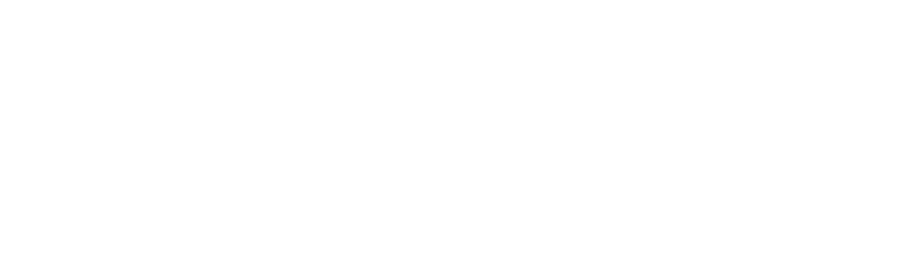
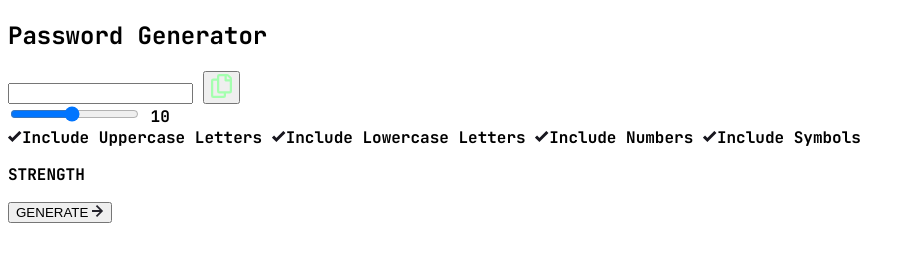
Before and after one commit to przemekkoczwara/password-app, a website built with Vite: page index.html in a window 1280 px wide. Shown: the whole page, without its empty margins (0-915 px from the left). Built offline with nearby package versions, Linux system fonts and the light colour scheme.

Commit message:
Add simple structure HTML

```diff
--- a/index.html
+++ b/index.html
@@ -13,6 +13,78 @@
     />
   </head>
   <body>
-    <script type="module" src="/src/main.js"></script>
+    <section class="password__wrapper">
+      <header class="password__header">
+        <h1 class="title">Password Generator</h1>
+      </header>
+      <main class="password__body">
+        <div class="password__display">
+          <input type="text" name="password" id="password" />
+          <button type="button" class="btn-copy">
+            <img src="./src/assets/icon-copy.svg" alt="icon-copy" />
+          </button>
+        </div>
+        <div class="password__slider">
+          <input
+            type="range"
+            name="password-range"
+            id="password-range"
+            min="1"
+            max="20"
+            value="10"
+          />
+          <label for="password-range" id="counter-range">10</label>
+        </div>
+
+        <div class="checkbox__buttons">
+          <span class="checkbox__span"
+            ><img src="/src/assets/icon-check.svg" alt="icon-check" /><input
+              type="checkbox"
+              hidden
+              name="uppercase"
+              id="uppercase"
+            />Include Uppercase Letters</span
+          >
+          <span class="checkbox__span"
+            ><img src="./src/assets/icon-check.svg" alt="" /><input
+              type="checkbox"
+              name="lowercase"
+              id="lowercase"
+              hidden
+            />Include Lowercase Letters</span
+          >
+          <span class="checkbox__span"
+            ><img src="/src/assets/icon-check.svg" alt="" /><input
+              type="checkbox"
+              name="numbers"
+              id="numbers"
+              hidden
+            />Include Numbers</span
+          >
+          <span class="checkbox__span"
+            ><img src="./src/assets/icon-check.svg" alt="" /><input
+              type="checkbox"
+              name="symbols"
+              id="symbols"
+              hidden
+            />Include Symbols</span
+          >
+        </div>
+        <section class="password__footer">
+          <p>STRENGTH</p>
+          <div class="password__levels">
+            <div class="level-item"></div>
+            <div class="level-item"></div>
+            <div class="level-item"></div>
+            <div class="level-item"></div>
+          </div>
+        </section>
+        <button type="button" class="btn">
+          GENERATE
+          <img src="./src/assets/icon-arrow-right.svg" alt="icon-arrow-right" />
+        </button>
+      </main>
+    </section>
+    <script type="module" src="src/main.js"></script>
   </body>
 </html>
```
